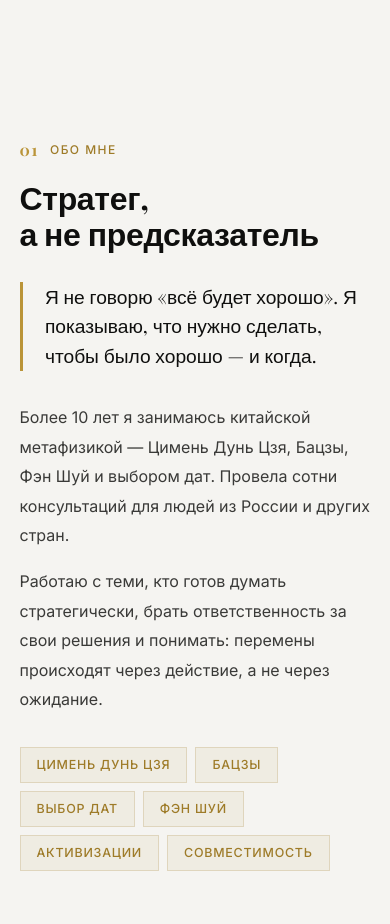
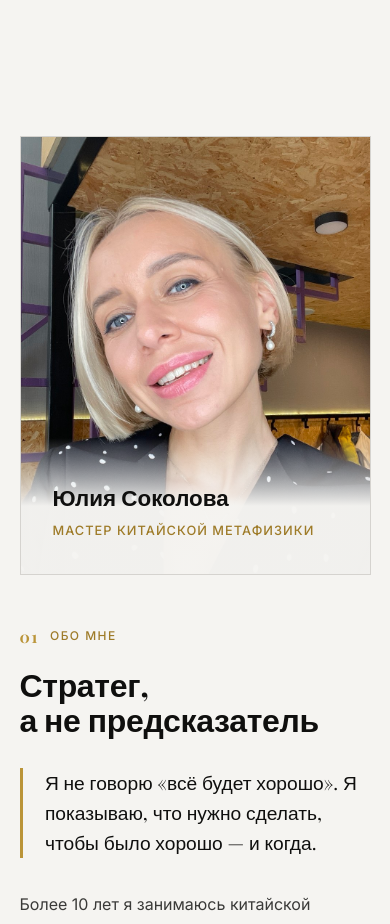
Before and after one commit to roststat/sokolova, a Next.js app: page / in a window 390 px wide. Shown: the part 1060-1984 px from the top of the page. Built offline with nearby package versions, Linux system fonts and the light colour scheme.

Commit message:
fix: show photo on mobile and tablet in About section

```diff
--- a/src/app/globals.css
+++ b/src/app/globals.css
@@ -944,7 +944,7 @@ footer {
   .hero-stats-col { flex-direction: row; border-left: none; border-top: 1px solid var(--line); margin-left: 0; padding-left: 0; padding-top: 2rem; min-width: unset; align-self: auto; }
   .hero-stats { flex-direction: row; gap: 2.5rem; }
   .about-grid { grid-template-columns: 1fr; gap: 3rem; }
-  .about-image { display: none; }
+  .about-image { max-width: 480px; width: 100%; margin: 0 auto; }
   .services-grid { grid-template-columns: 1fr 1fr; }
   .services-grid > * { border-bottom: 1px solid var(--line) !important; }
   .services-grid > *:nth-child(2n) { border-right: none; }
```
